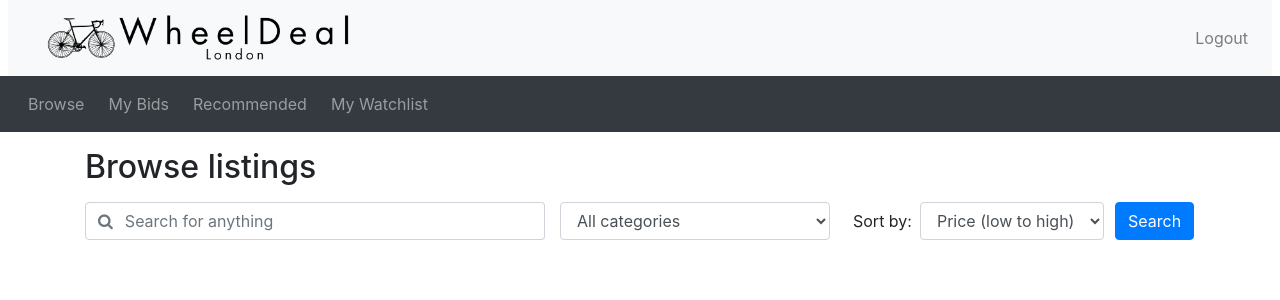
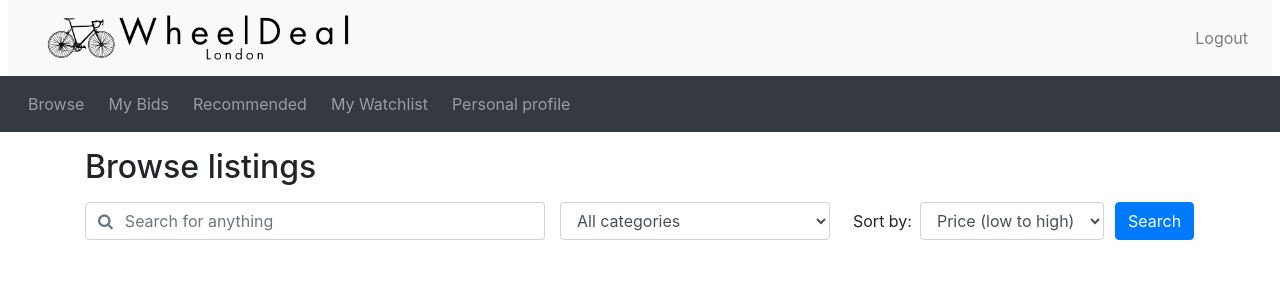
Before and after one commit to tt01924/WheelDeal, a PHP site: page /browse.php in a window 1280 px wide. Shown: the top 300 px of the page. Run offline with PHP 8.4, Linux system fonts and the light colour scheme; the visitor is signed in with stand-in values (Sample User, id 1); data that the repository does not hold is empty.

Commit message:
initial commit buttons made for both buyer and seller

```diff
--- a/WheelDeal/header.php
+++ b/WheelDeal/header.php
@@ -64,6 +64,9 @@
     </li>
 	<li class="nav-item mx-1">
     <a class="nav-link" href="watchlist.php">My Watchlist</a>
+  </li>
+	<li class="nav-item mx-1">
+    <a class="nav-link" href="watchlist.php">Personal profile</a>
   </li>');
   }
 
@@ -71,10 +74,13 @@
   echo('
 	<li class="nav-item mx-1">
       <a class="nav-link" href="mylistings.php">My Listings</a>
-    </li>
+  </li>
 	<li class="nav-item ml-3">
       <a class="nav-link btn border-light" href="create_auction.php">+ Create auction</a>
-    </li>');
+  </li>
+	<li class="nav-item ml-3">
+      <a class="nav-link btn border-light" href="create_auction.php">+ Personal profile</a>
+  </li>');
   }
 ?>
   </ul>
```
